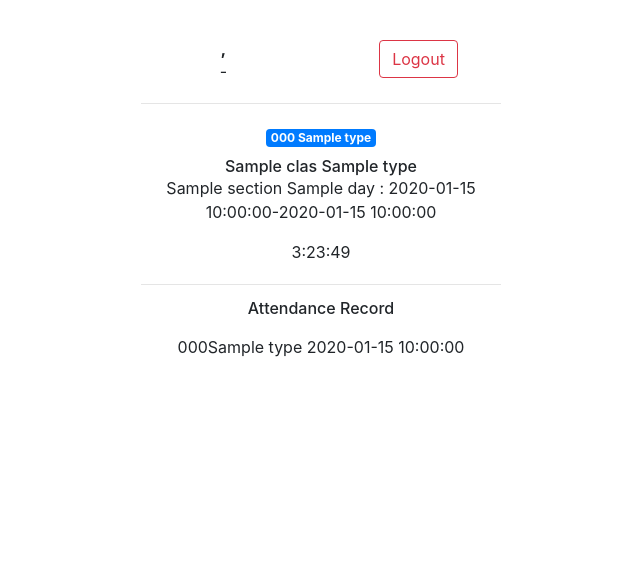
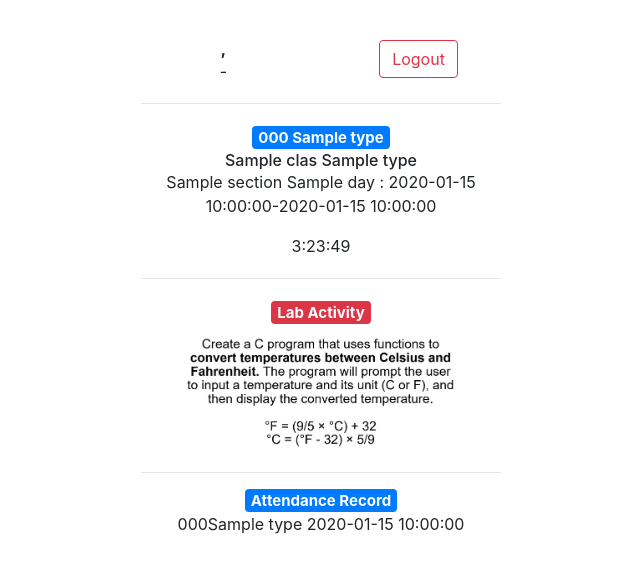
Before and after one commit to cjsysdev/gradinsystem, a CodeIgniter app: the page made by application/views/attendance_view.php in a window 1280 px wide. Shown: the top 573 px of the page, without its empty margins (319-959 px from the left). Run offline with CodeIgniter, Linux system fonts and the light colour scheme; tables that the repository leaves empty or names only in its code hold one stand-in row (values such as "Sample post"); the template is opened without the code that fills it: most values are stand-ins (such as "Sample title", 1, 10 or a date in 2020).

Commit message:
added no class

```diff
--- a/application/views/attendance_view.php
+++ b/application/views/attendance_view.php
@@ -1,11 +1,11 @@
 <?php $this->load->view('header') ?>
-
 
 <div class="container">
     <div class="dashboard">
         <?php $this->load->view('profile_info') ?>
+        <?php if ($class): ?>
             <div class="card-body p-1 text-center">
-            <span class="badge badge-primary mb-3"><?= $class["class_code"], ' ', $class["type"] ?? NULL ?></span>
+                <h5><span class="badge badge-primary"><?= $class["class_code"], ' ', $class["type"] ?? NULL ?></span></h5>
                 <h6 class="card-subtitle text-body-secondary"><?= $class["class_name"], ' ', $class["type"] ?></h6>
                 <p class="card-text m-0"><?= $class["section"], ' ', $class["day"], ' : ', $class["time_start"], '-', $class["time_end"] ?></p>
                 <p class="card-text m-0 mt-3" id="txt"></p>
@@ -13,7 +13,18 @@
             </div>
             <hr>
             <div class="card-body p-1 text-center">
-            <h6 class="card-subtitle text-body-secondary mb-3">Attendance Record</h6>
+                <h5> <span class="badge badge-danger">Lab Activity</span></h5>
+                <img src="./uploads/FUNCTION_TEMPERATURES.jpg" alt="Lab activity" style="width:300px;height:120px;">
+                <!-- <a href="./uploads/Storage_engine.pdf" download="Storage_engine.pdf" src="./uploads/Storage_engine.pdf">Download Here</a> -->
+            </div>
+        <?php else: ?>
+            <div class="alert alert-danger">
+                <?= $this->session->flashdata('error'); ?>
+            </div>
+        <?php endif; ?>
+        <hr>
+        <div class="card-body p-1 text-center">
+            <h5 class="card-subtitle text-body-secondary"><span class="badge badge-primary">Attendance Record </span></h5>
             <?php foreach ($record as $row): ?>
                 <p class="card-text m-0"><?= $row["class_code"], $row["type"], " ", $row["date"] ?></p>
             <?php endforeach; ?>
```
Also changed, not shown: application/controllers/Main.php (+5 -5 lines), application/views/student_details.php (+12 -1 lines), uploads/FUNCTION_TEMPERATURES.jpg (added), 2 other files. Lines whose indentation alone changed are shown as unchanged.
